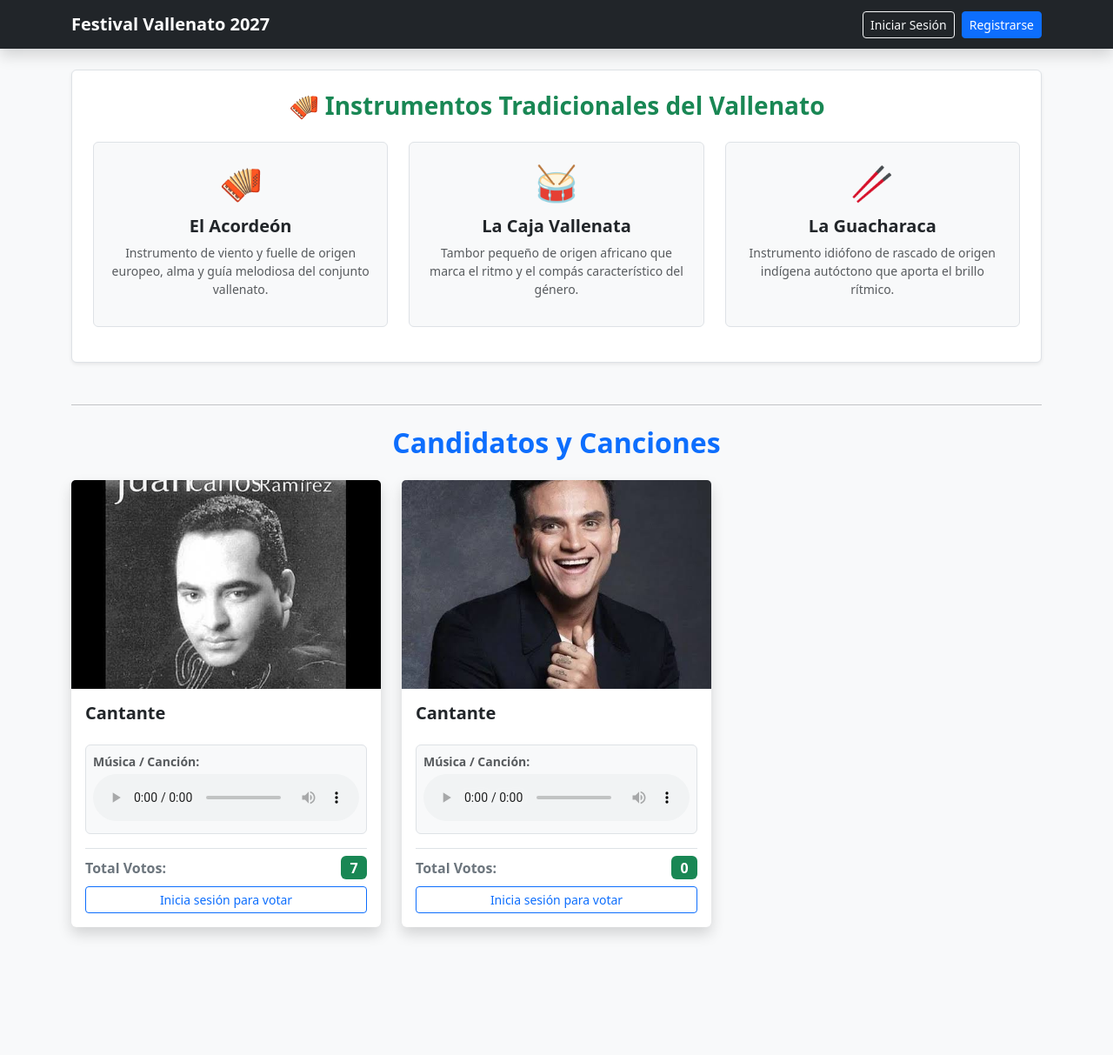
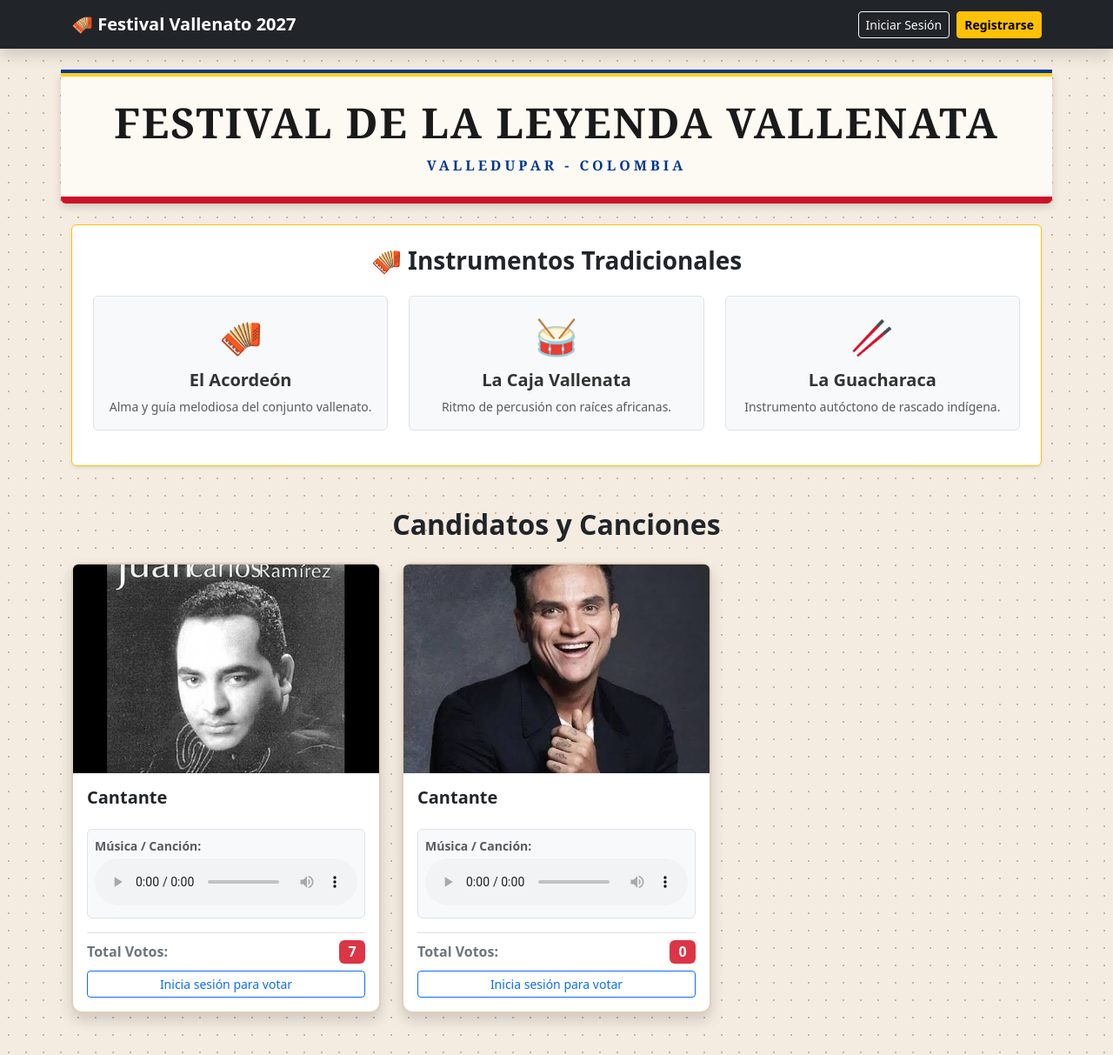
Before and after one commit to bfonseca12-rgb/festival-vallenato, a Django app: page / in a window 1280 px wide. Shown: the whole page at 87% size. Before the commit the page ends 1077 px from the top, so only its background shows below. Run offline with Django 5.2, Linux system fonts and the light colour scheme; data comes from the database, SQL or seed files in the repository.

Commit message:
Agregar diseno de bandera de Colombia y fondo pergamino estilo afiche

```diff
--- a/votaciones/templates/votaciones/index.html
+++ b/votaciones/templates/votaciones/index.html
@@ -5,70 +5,138 @@
     <meta name="viewport" content="width=device-width, initial-scale=1.0">
     <title>Festival de la Leyenda Vallenata 2027</title>
     <link href="https://cdn.jsdelivr.net/npm/bootstrap@5.3.0/dist/css/bootstrap.min.css" rel="stylesheet">
+    <style>
+        body {
+            background-color: #f4ece1;
+            background-image: radial-gradient(#d2b48c 1px, transparent 1px);
+            background-size: 20px 20px;
+            color: #333;
+        }
+
+        /* Banner con la Bandera de Colombia */
+        .header-colombia {
+            background: #fdfaf4;
+            border-top: 8px solid #fcd116; /* Amarillo */
+            border-bottom: 8px solid #ce1126; /* Rojo */
+            box-shadow: 0 4px 10px rgba(0,0,0,0.15);
+            position: relative;
+        }
+
+        .header-colombia::before {
+            content: "";
+            position: absolute;
+            top: -8px;
+            left: 0;
+            right: 0;
+            height: 4px;
+            background-color: #003893; /* Azul */
+        }
+
+        .titulo-festival {
+            font-family: 'Georgia', serif;
+            letter-spacing: 2px;
+            color: #1a1a1a;
+            text-transform: uppercase;
+        }
+
+        .subtitulo-valledupar {
+            font-family: 'Georgia', serif;
+            letter-spacing: 4px;
+            color: #003893;
+            font-weight: bold;
+        }
+
+        /* Tarjetas estilo pergamino */
+        .card-custom {
+            background-color: #ffffff;
+            border: 2px solid #e0d0b8;
+            border-radius: 12px;
+            transition: transform 0.2s;
+        }
+
+        .card-custom:hover {
+            transform: translateY(-4px);
+        }
+
+        .btn-colombia {
+            background-color: #003893;
+            color: #fff;
+            border: none;
+        }
+
+        .btn-colombia:hover {
+            background-color: #002466;
+            color: #fff;
+        }
+    </style>
 </head>
-<body class="bg-light">
+<body>
+
     <!-- Navegación -->
-    <nav class="navbar navbar-expand-lg navbar-dark bg-dark mb-4 shadow">
+    <nav class="navbar navbar-expand-lg navbar-dark bg-dark shadow">
         <div class="container">
-            <a class="navbar-brand fw-bold" href="/">Festival Vallenato 2027</a>
+            <a class="navbar-brand fw-bold" href="/">🪗 Festival Vallenato 2027</a>
             <div class="d-flex align-items-center">
                 {% if user.is_authenticated %}
                     <span class="navbar-text me-3 text-white">Hola, <strong>{{ user.username }}</strong></span>
                     <a href="{% url 'logout' %}" class="btn btn-outline-light btn-sm">Cerrar Sesión</a>
                 {% else %}
                     <a href="{% url 'login' %}" class="btn btn-outline-light btn-sm me-2">Iniciar Sesión</a>
-                    <a href="{% url 'registro' %}" class="btn btn-primary btn-sm">Registrarse</a>
+                    <a href="{% url 'registro' %}" class="btn btn-warning btn-sm fw-bold">Registrarse</a>
                 {% endif %}
             </div>
         </div>
     </nav>
 
+    <!-- Header temático inspirante en el afiche -->
+    <div class="header-colombia my-4 py-4 text-center container rounded">
+        <h1 class="titulo-festival fw-bold display-5 m-0">FESTIVAL DE LA LEYENDA VALLENATA</h1>
+        <p class="subtitulo-valledupar mt-2 mb-0">VALLEDUPAR - COLOMBIA</p>
+    </div>
+
     <div class="container my-4">
 
-        <!-- Sección de Instrumentos del Vallenato -->
-        <div class="mb-5 p-4 bg-white rounded shadow-sm border">
-            <h3 class="text-center fw-bold text-success mb-4">🪗 Instrumentos Tradicionales del Vallenato</h3>
+        <!-- Sección de Instrumentos Tradicionales -->
+        <div class="mb-5 p-4 bg-white rounded shadow-sm border border-warning">
+            <h3 class="text-center fw-bold text-dark mb-4">🪗 Instrumentos Tradicionales</h3>
             <div class="row text-center">
                 <div class="col-md-4 mb-3">
                     <div class="p-3 border rounded bg-light h-100">
                         <div class="fs-1 mb-2">🪗</div>
                         <h5 class="fw-bold">El Acordeón</h5>
-                        <p class="text-muted small">Instrumento de viento y fuelle de origen europeo, alma y guía melodiosa del conjunto vallenato.</p>
+                        <p class="text-muted small m-0">Alma y guía melodiosa del conjunto vallenato.</p>
                     </div>
                 </div>
                 <div class="col-md-4 mb-3">
                     <div class="p-3 border rounded bg-light h-100">
                         <div class="fs-1 mb-2">🥁</div>
                         <h5 class="fw-bold">La Caja Vallenata</h5>
-                        <p class="text-muted small">Tambor pequeño de origen africano que marca el ritmo y el compás característico del género.</p>
+                        <p class="text-muted small m-0">Ritmo de percusión con raíces africanas.</p>
                     </div>
                 </div>
                 <div class="col-md-4 mb-3">
                     <div class="p-3 border rounded bg-light h-100">
                         <div class="fs-1 mb-2">🥢</div>
                         <h5 class="fw-bold">La Guacharaca</h5>
-                        <p class="text-muted small">Instrumento idiófono de rascado de origen indígena autóctono que aporta el brillo rítmico.</p>
+                        <p class="text-muted small m-0">Instrumento autóctono de rascado indígena.</p>
                     </div>
                 </div>
             </div>
         </div>
 
-        <hr class="my-4">
-
-        <!-- Sección de Candidatos y Canciones -->
-        <h2 class="text-center mb-4 fw-bold text-primary">Candidatos y Canciones</h2>
+        <!-- Candidatos y Canciones -->
+        <h2 class="text-center mb-4 fw-bold text-dark">Candidatos y Canciones</h2>
 
         <div class="row">
             {% for opcion in opciones %}
             <div class="col-md-4 mb-4">
-                <div class="card h-100 shadow border-0">
-                    <!-- Imagen del Candidato -->
+                <div class="card card-custom h-100 shadow">
                     {% if opcion.imagen %}
-                        <img src="{{ opcion.imagen.url }}" class="card-img-top" alt="{{ opcion.nombre }}" style="height: 240px; object-fit: cover;">
+                        <img src="{{ opcion.imagen.url }}" class="card-img-top rounded-top" alt="{{ opcion.nombre }}" style="height: 240px; object-fit: cover;">
                     {% elif opcion.foto %}
-                        <img src="{{ opcion.foto.url }}" class="card-img-top" alt="{{ opcion.nombre }}" style="height: 240px; object-fit: cover;">
+                        <img src="{{ opcion.foto.url }}" class="card-img-top rounded-top" alt="{{ opcion.nombre }}" style="height: 240px; object-fit: cover;">
                     {% else %}
-                        <div class="bg-secondary text-white text-center py-5">
+                        <div class="bg-secondary text-white text-center py-5 rounded-top">
                             <p class="m-0">Sin imagen disponible</p>
                         </div>
                     {% endif %}
@@ -77,34 +145,28 @@
                         <h5 class="card-title fw-bold text-dark">{{ opcion.nombre }}</h5>
                         <p class="card-text text-muted small mb-3">{{ opcion.descripcion }}</p>
 
-                        <!-- Reproductor de Audio -->
+                        <!-- Audio -->
                         <div class="mb-3 bg-light p-2 rounded border">
                             <label class="form-label small text-muted fw-bold d-block mb-1">Música / Canción:</label>
                             {% if opcion.audio %}
-                                <audio controls class="w-100">
-                                    <source src="{{ opcion.audio.url }}" type="audio/mpeg">
-                                    Tu navegador no soporta el reproductor de audio.
-                                </audio>
+                                <audio controls class="w-100"><source src="{{ opcion.audio.url }}" type="audio/mpeg"></audio>
                             {% elif opcion.cancion %}
-                                <audio controls class="w-100">
-                                    <source src="{{ opcion.cancion.url }}" type="audio/mpeg">
-                                    Tu navegador no soporta el reproductor de audio.
-                                </audio>
+                                <audio controls class="w-100"><source src="{{ opcion.cancion.url }}" type="audio/mpeg"></audio>
                             {% else %}
-                                <p class="text-muted small m-0"><em>Sin archivo de audio asignado</em></p>
+                                <p class="text-muted small m-0"><em>Sin archivo de audio</em></p>
                             {% endif %}
                         </div>
 
                         <div class="mt-auto pt-2 border-top">
                             <div class="d-flex justify-content-between align-items-center mb-2">
                                 <span class="fw-bold text-secondary">Total Votos:</span>
-                                <span class="badge bg-success fs-6">{{ opcion.votos|default:0 }}</span>
+                                <span class="badge bg-danger fs-6">{{ opcion.votos|default:0 }}</span>
                             </div>
 
                             {% if user.is_authenticated %}
                                 <form action="{% url 'registrar_voto' opcion.id %}" method="POST">
                                     {% csrf_token %}
-                                    <button type="submit" class="btn btn-primary w-100 fw-bold">Votar por este candidato</button>
+                                    <button type="submit" class="btn btn-colombia w-100 fw-bold">Votar por este candidato</button>
                                 </form>
                             {% else %}
                                 <a href="{% url 'login' %}" class="btn btn-outline-primary w-100 btn-sm">Inicia sesión para votar</a>
@@ -115,9 +177,9 @@
             </div>
             {% empty %}
             <div class="col-12 text-center">
-                <div class="alert alert-info py-4">
+                <div class="alert alert-warning py-4 shadow-sm">
                     <h5>No hay opciones registradas actualmente</h5>
-                    <p class="m-0">Sube candidatos e incluye sus archivos `.mp3` desde el panel de administración.</p>
+                    <p class="m-0">Registra candidatos e incluye sus canciones desde el panel de administración.</p>
                 </div>
             </div>
             {% endfor %}
```
